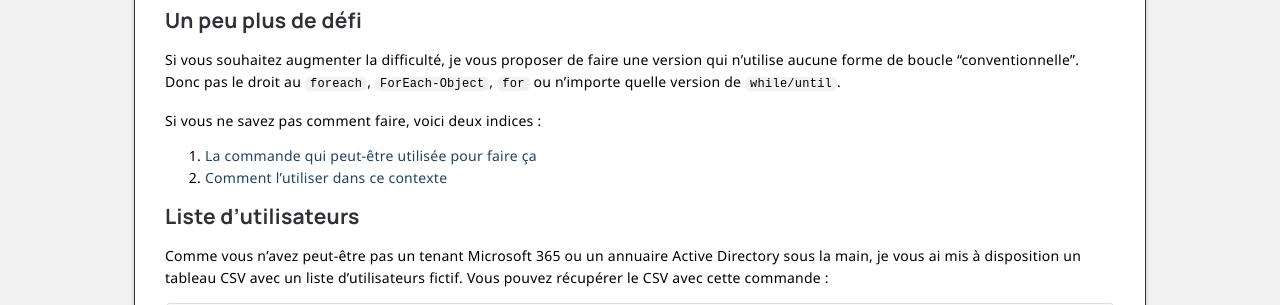
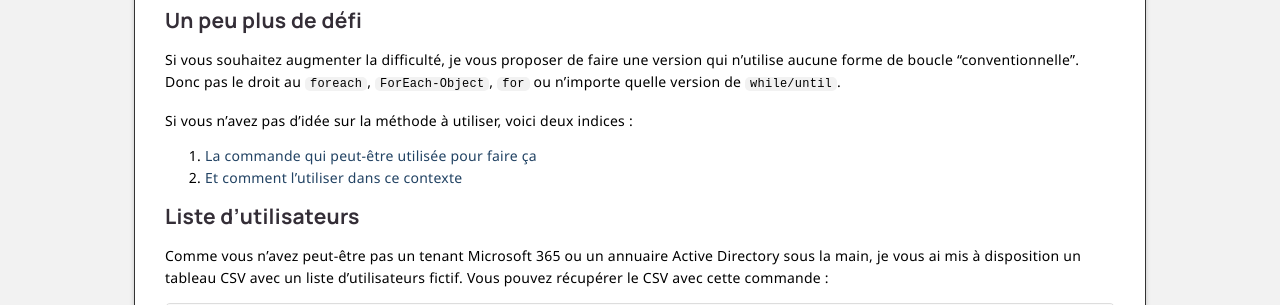
Before and after one commit to leobouard/leobouard.github.io, a Jekyll site: the page built from _posts/2022-04-10-le-nom-le-plus-long.md, in a window 1280 px wide. Shown: the part 736-1041 px from the top of the page. Built offline with Jekyll 4.4.1, drawn with Linux system fonts in a browser that asks for light colours; some web fonts are replaced.

Commit message:
Update 2022-04-10-le-nom-le-plus-long.md

```diff
--- a/_posts/2022-04-10-le-nom-le-plus-long.md
+++ b/_posts/2022-04-10-le-nom-le-plus-long.md
@@ -20,10 +20,10 @@ La question du jour : **qui a le nom le plus long de l'annuaire ?** Si vous n'av
 
 Si vous souhaitez augmenter la difficulté, je vous proposer de faire une version qui n'utilise aucune forme de boucle "conventionnelle". Donc pas le droit au `foreach`, `ForEach-Object`, `for` ou n'importe quelle version de `while/until`.
 
-Si vous ne savez pas comment faire, voici deux indices :
+Si vous n'avez pas d'idée sur la méthode à utiliser, voici deux indices :
 
-1. [La commande qui peut-être utilisée pour faire ça](https://docs.microsoft.com/en-us/powershell/module/microsoft.powershell.utility/select-object)
-2. [Comment l'utiliser dans ce contexte](https://docs.microsoft.com/fr-fr/powershell/scripting/samples/selecting-parts-of-objects--select-object-)
+1. [La commande qui peut-être utilisée pour faire ça](https://docs.microsoft.com/powershell/module/microsoft.powershell.utility/select-object)
+2. [Et comment l'utiliser dans ce contexte](https://docs.microsoft.com/powershell/scripting/samples/selecting-parts-of-objects--select-object-)
 
 ## Liste d'utilisateurs
 
```
